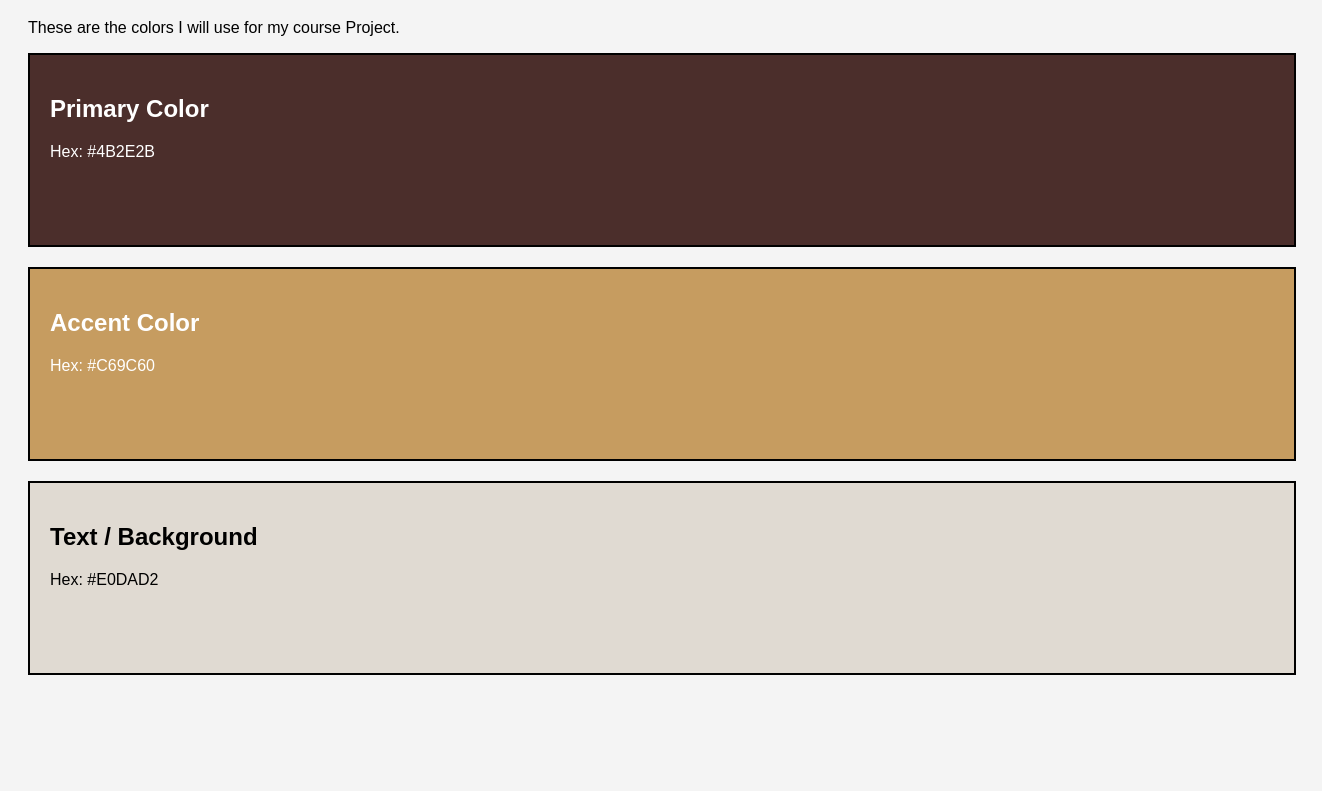
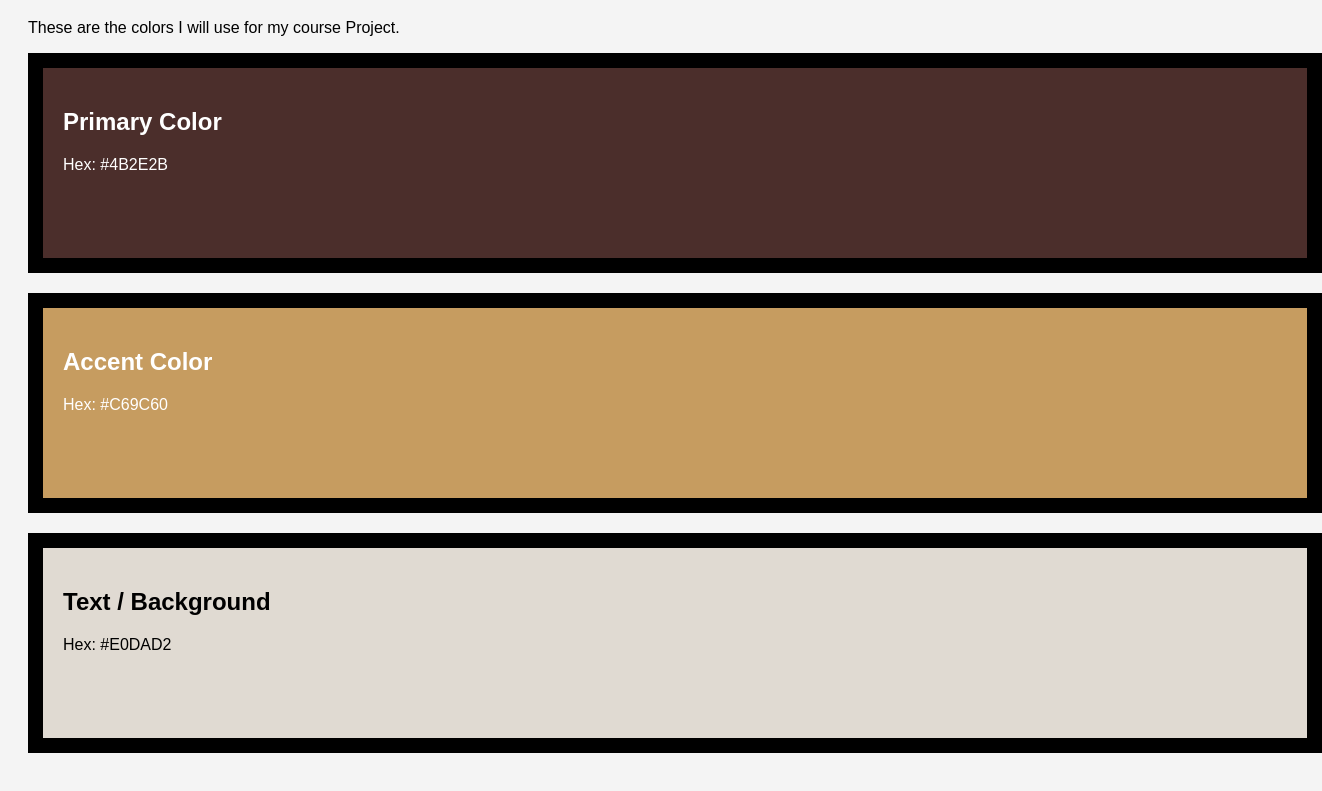
Before and after one commit to CIT85/elijahv-pub, a plain HTML site: page w4/index.html in a window 1280 px wide. Shown: the part 89-880 px from the top of the page, 1322 px wide, since content can reach past the window. Before the commit the page ends 812 px from the top, so only its background shows below. Drawn offline with Linux system fonts and the light colour scheme.

Commit message:
Attendance: Customized design and passed validation

```diff
--- a/w4/css/style.css
+++ b/w4/css/style.css
@@ -11,7 +11,7 @@ body {
     width: 100%;
     margin-bottom: 20px;
     padding: 20px;
-    border: 2px solid black; /* Default Border */
+    border: 15px solid black; /* Default Border */
     color: white; /* Default text color inside boxes */
 }
 
```
